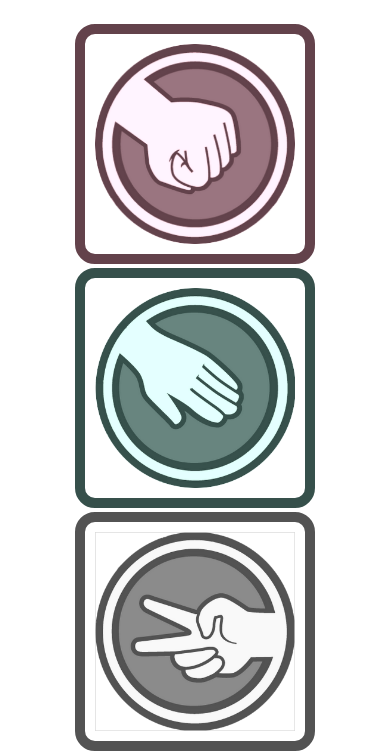
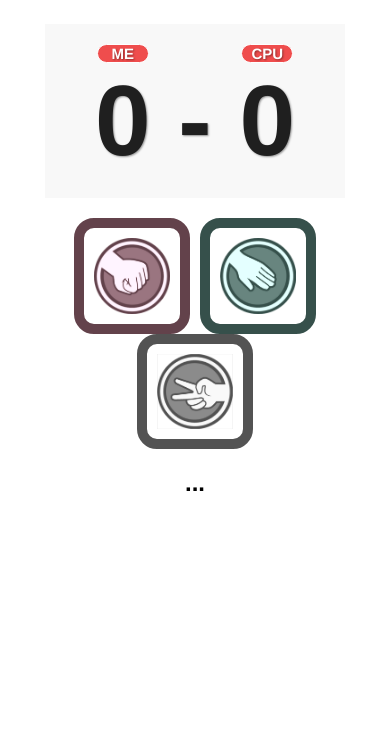
Before and after one commit to altyaper/react-rock-paper-scissors, a React app: page / in a window 390 px wide. Shown: the part 120-873 px from the top of the page. After the commit the page ends 844 px from the top, so only its background shows below. Built offline with nearby package versions, Linux system fonts and the light colour scheme.

Commit message:
Add shadow

```diff
--- a/assets/css/styles.scss
+++ b/assets/css/styles.scss
@@ -4,6 +4,7 @@ $scissors-color: #535353;
 
 * {
   font-family: 'Helvetica';
+  box-sizing: border-box;
 }
 
 // Info match
@@ -67,6 +68,7 @@ $scissors-color: #535353;
 // Results styles
 .results {
   text-align: center;
+  margin-bottom: 20px;
   div {
     text-align: center;
     background-color: #F8F8F8;
@@ -76,6 +78,8 @@ $scissors-color: #535353;
     margin: 0 auto;
     font-size: 100px;
     font-weight: bold;
+    text-shadow: 1px 1px 2px rgba(0, 0, 0, 0.4);
+    color: #1f1f1f;
     span {
       display: inline-block;
       &:nth-child(1) {
@@ -129,3 +133,12 @@ $scissors-color: #535353;
     }
   }
 }
+
+@media only screen and (max-width: 500px) {
+  .options {
+    font-size: 0;
+    img {
+      width: 31%;
+    }
+  }
+}
--- a/components/index.js
+++ b/components/index.js
@@ -79,9 +79,9 @@ class App extends Component {
     return (
       <div className="app">
         <Title />
+        <Results points={points}/>
         <Options onClickOption={this.handleClickOption}/>
         <InfoMatch match={matchInfo}/>
-        <Results points={points}/>
         <Timeline items={timeline}/>
       </div>
     )
```
